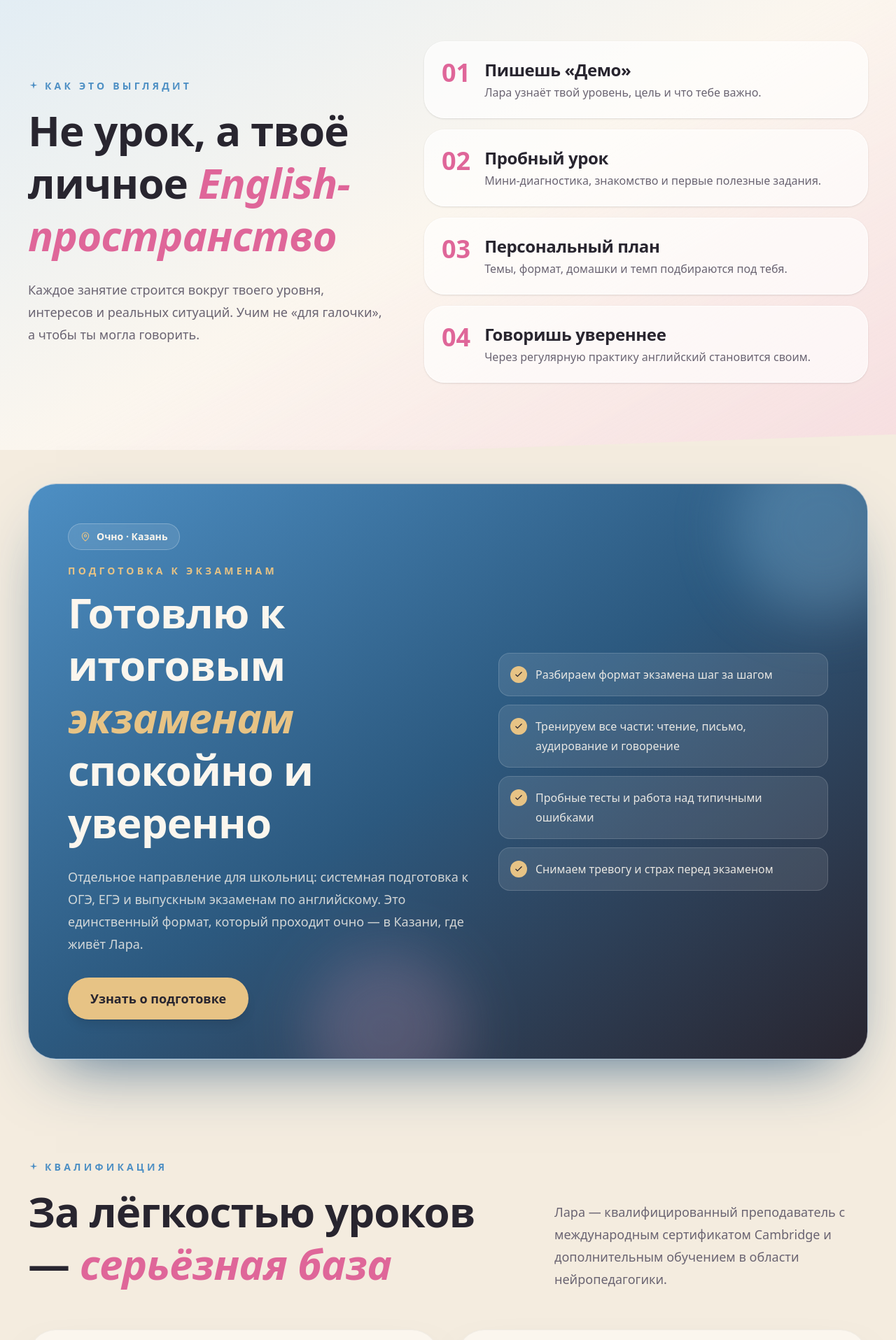
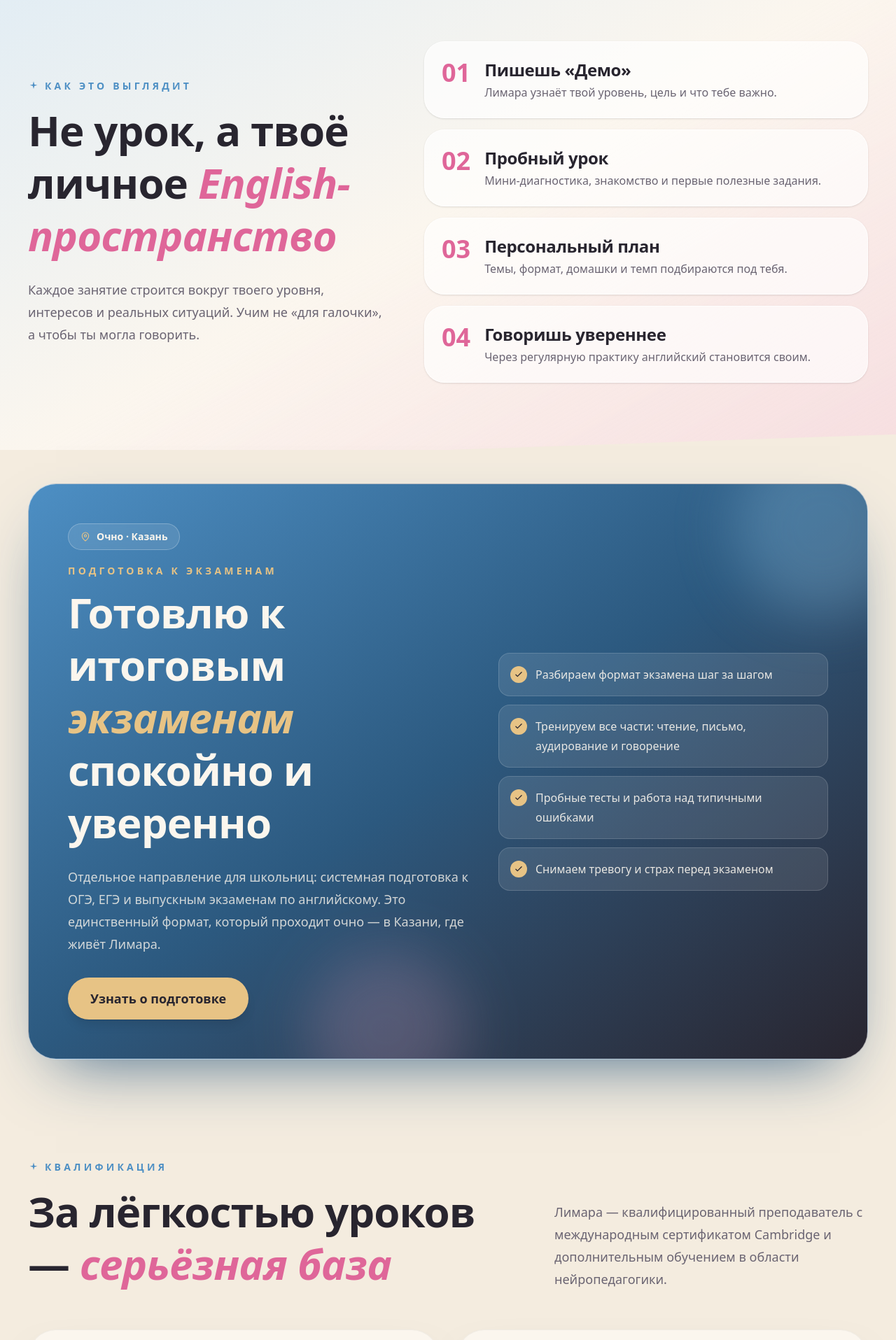
Before and after one commit to BabatahaMetehri/limara-website, a Next.js app: page / in a window 1280 px wide. Shown: the part 2160-4075 px from the top of the page at 70% size. Built offline with nearby package versions, Linux system fonts and the light colour scheme.

Commit message:
fixed name

```diff
--- a/app/page.tsx
+++ b/app/page.tsx
@@ -615,7 +615,7 @@ function Hero() {
               <div className="overflow-hidden rounded-[2rem] bg-azure-mid">
                 <Image
                   src="/images/lara-hero.jpg"
-                  alt="Лара — преподаватель английского языка"
+                  alt="Лимара — преподаватель английского языка"
                   width={900}
                   height={900}
                   className="aspect-square object-cover"
@@ -792,7 +792,11 @@ function Benefits() {
 
 function LessonFlow() {
   const steps: [string, string, string][] = [
-    ["01", "Пишешь «Демо»", "Лара узнаёт твой уровень, цель и что тебе важно."],
+    [
+      "01",
+      "Пишешь «Демо»",
+      "Лимара узнаёт твой уровень, цель и что тебе важно.",
+    ],
     [
       "02",
       "Пробный урок",
@@ -891,7 +895,7 @@ function ExamPrep() {
                   Отдельное направление для школьниц: системная подготовка к
                   ОГЭ, ЕГЭ и выпускным экзаменам по английскому. Это
                   единственный формат, который проходит очно — в Казани, где
-                  живёт Лара.
+                  живёт Лимара.
                 </p>
 
                 <a
@@ -945,8 +949,9 @@ function Certificates() {
             </h2>
           </div>
           <p className="max-w-md text-lg leading-8 text-ink-soft">
-            Лара — квалифицированный преподаватель с международным сертификатом
-            Cambridge и дополнительным обучением в области нейропедагогики.
+            Лимара — квалифицированный преподаватель с международным
+            сертификатом Cambridge и дополнительным обучением в области
+            нейропедагогики.
           </p>
         </Reveal>
 
@@ -1207,7 +1212,7 @@ function FinalCTA() {
                 <span className="italic text-blush">увереннее</span> уже сейчас
               </h2>
               <p className="mt-6 max-w-2xl text-lg leading-8 text-white/70">
-                Пробный урок — 300 ₽. Лара поможет понять твой уровень,
+                Пробный урок — 300 ₽. Лимара поможет понять твой уровень,
                 подобрать формат и показать, что английский может быть не
                 страшным, а очень твоим.
               </p>
@@ -1226,7 +1231,7 @@ function FinalCTA() {
               <div className="relative aspect-[3/4] w-full">
                 <Image
                   src="/images/lara-2.jpg"
-                  alt="Лара — преподаватель английского языка"
+                  alt="Лимара — преподаватель английского языка"
                   fill
                   sizes="(max-width: 768px) 100vw, 33vw"
                   className="object-cover"
```
